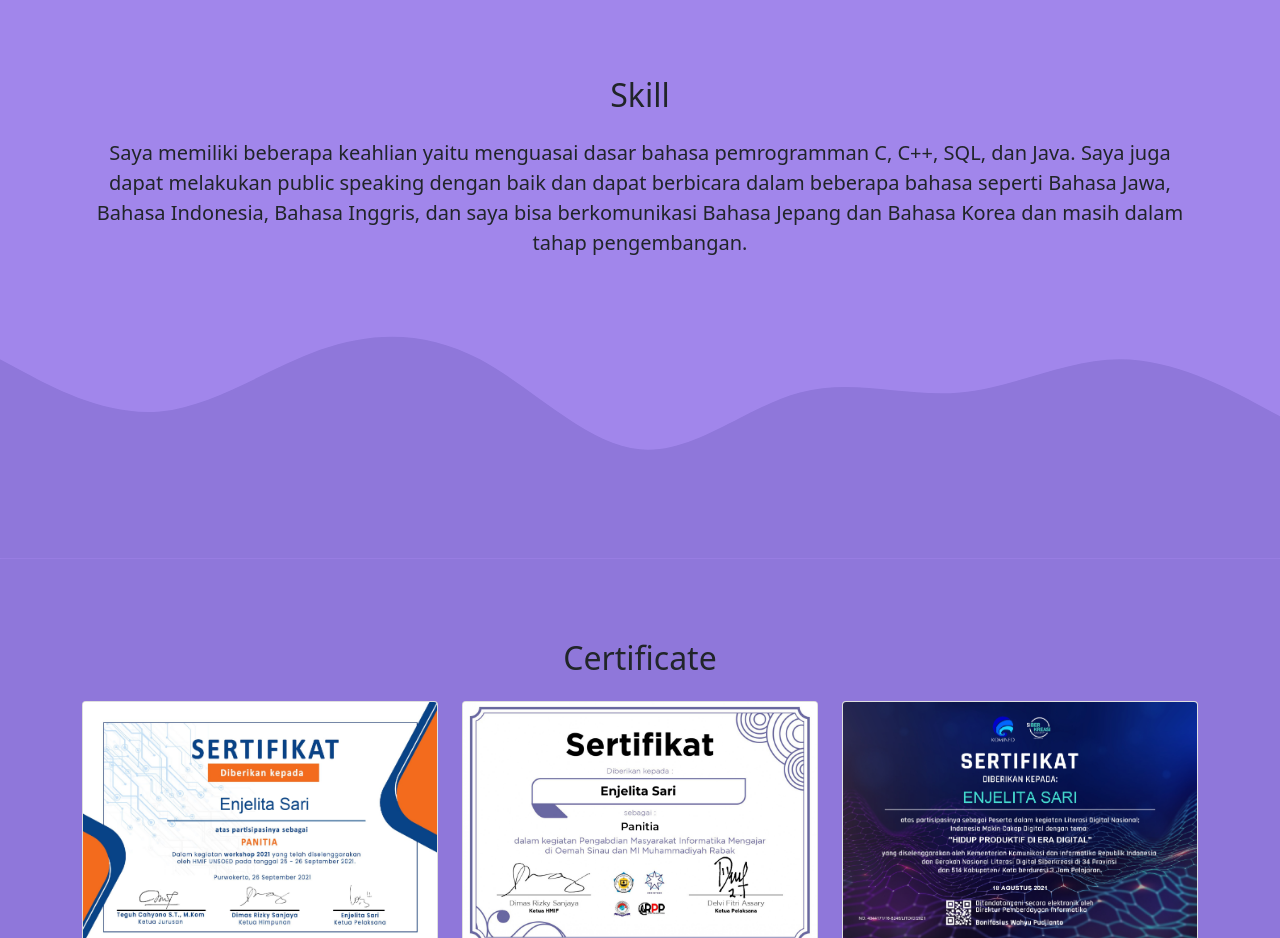
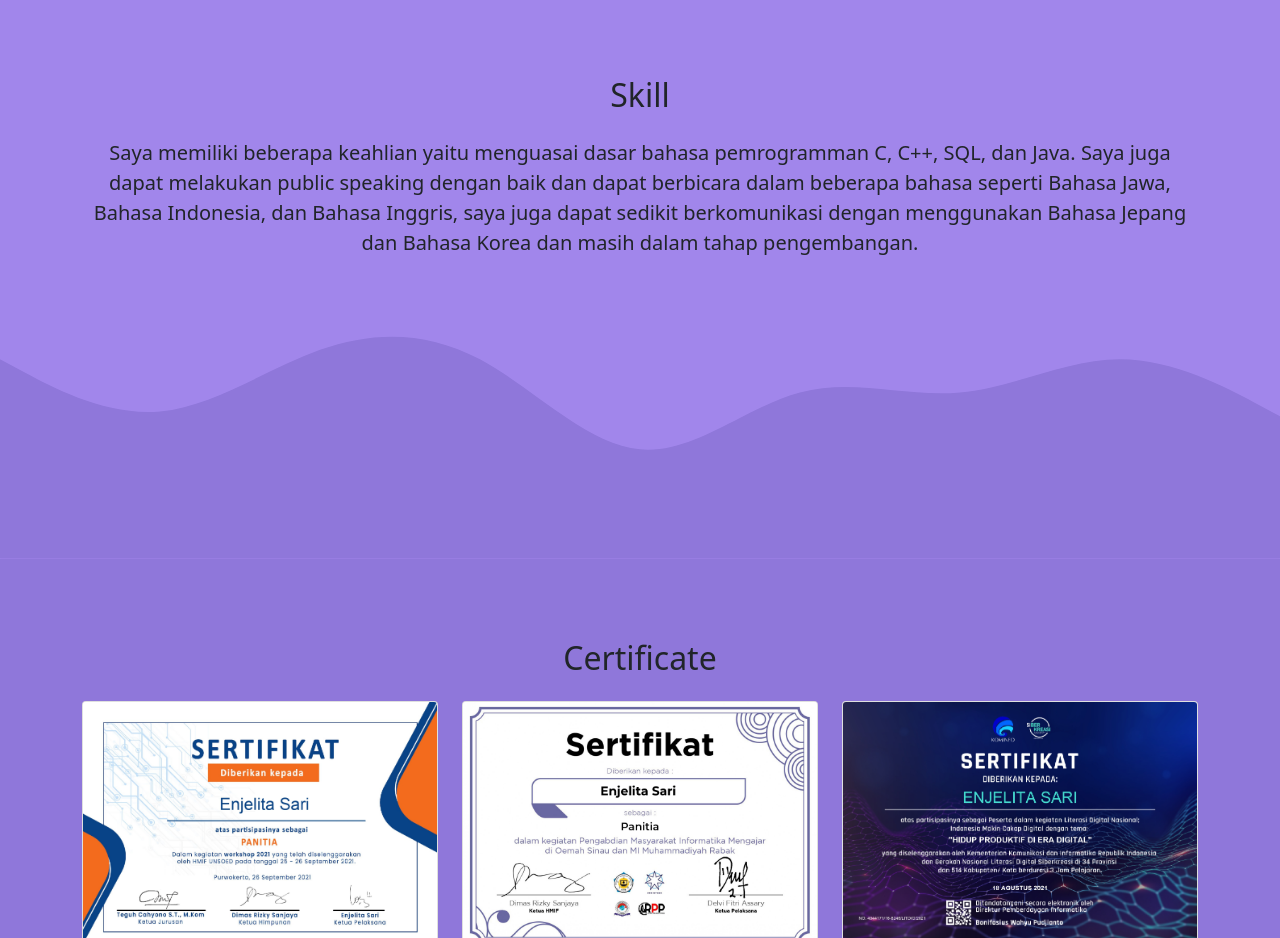
Before and after one commit to Enjltsr/enjltsr.github.io, a plain HTML site: page index.html in a window 1280 px wide. Shown: the part 1360-2298 px from the top of the page. Drawn offline with nearby package versions, Linux system fonts and the light colour scheme.

Commit message:
Update index.html

```diff
--- a/index.html
+++ b/index.html
@@ -95,8 +95,8 @@
         </div>
         <div class="row justify-content-center fs-5 text-center mb-3">
           <div class="col">
-            Saya memiliki beberapa keahlian yaitu menguasai dasar bahasa pemrogramman C, C++, SQL, dan Java. Saya juga dapat melakukan public speaking dengan baik dan dapat berbicara dalam beberapa bahasa seperti Bahasa Jawa, Bahasa Indonesia, Bahasa Inggris, dan saya bisa berkomunikasi
-            Bahasa Jepang dan Bahasa Korea dan masih dalam tahap pengembangan.
+            Saya memiliki beberapa keahlian yaitu menguasai dasar bahasa pemrogramman C, C++, SQL, dan Java. Saya juga dapat melakukan public speaking dengan baik dan dapat berbicara dalam beberapa bahasa seperti Bahasa Jawa, Bahasa Indonesia, dan Bahasa Inggris, saya juga dapat sedikit berkomunikasi
+            dengan menggunakan Bahasa Jepang dan Bahasa Korea dan masih dalam tahap pengembangan.
           </div>
         </div>
       </div>
```
